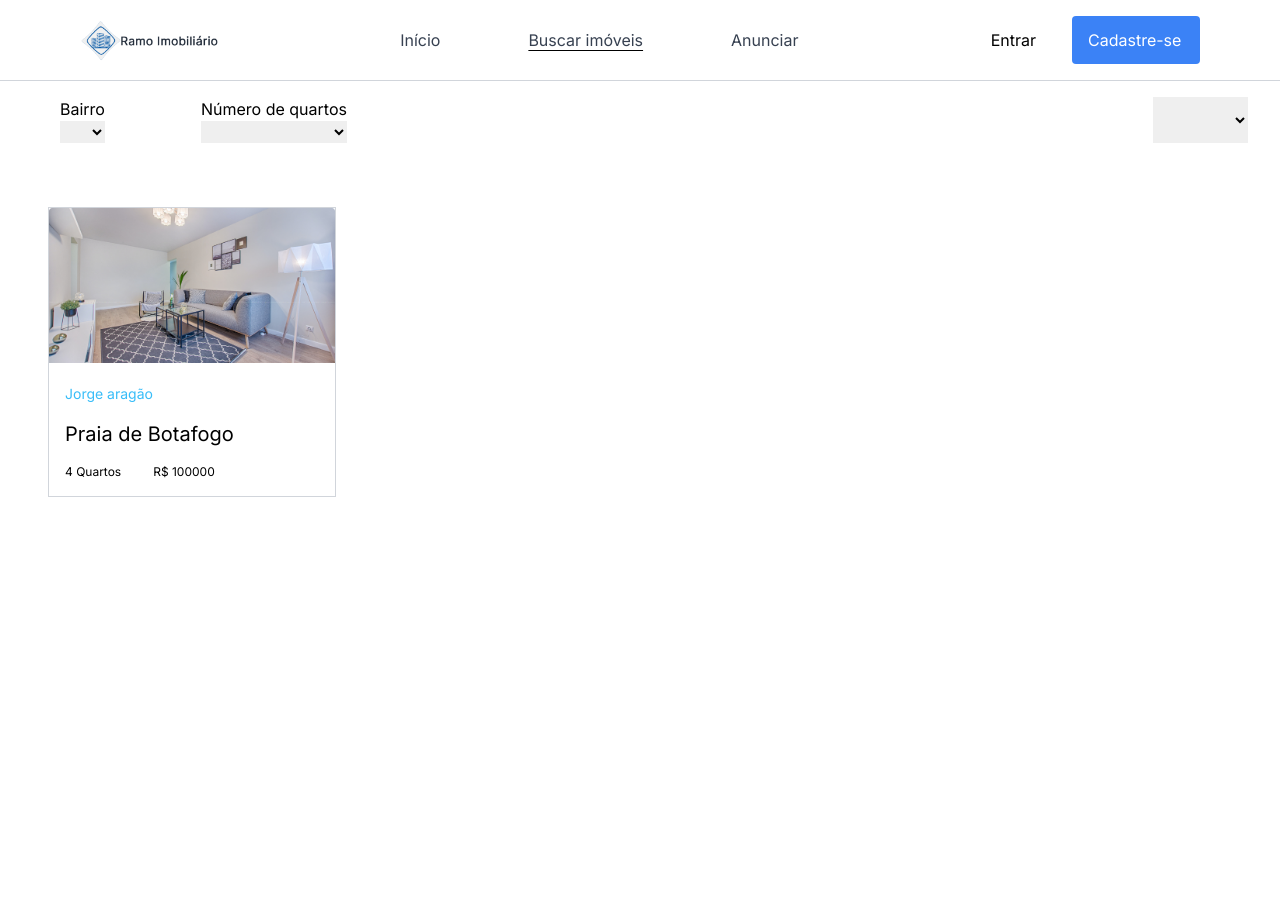
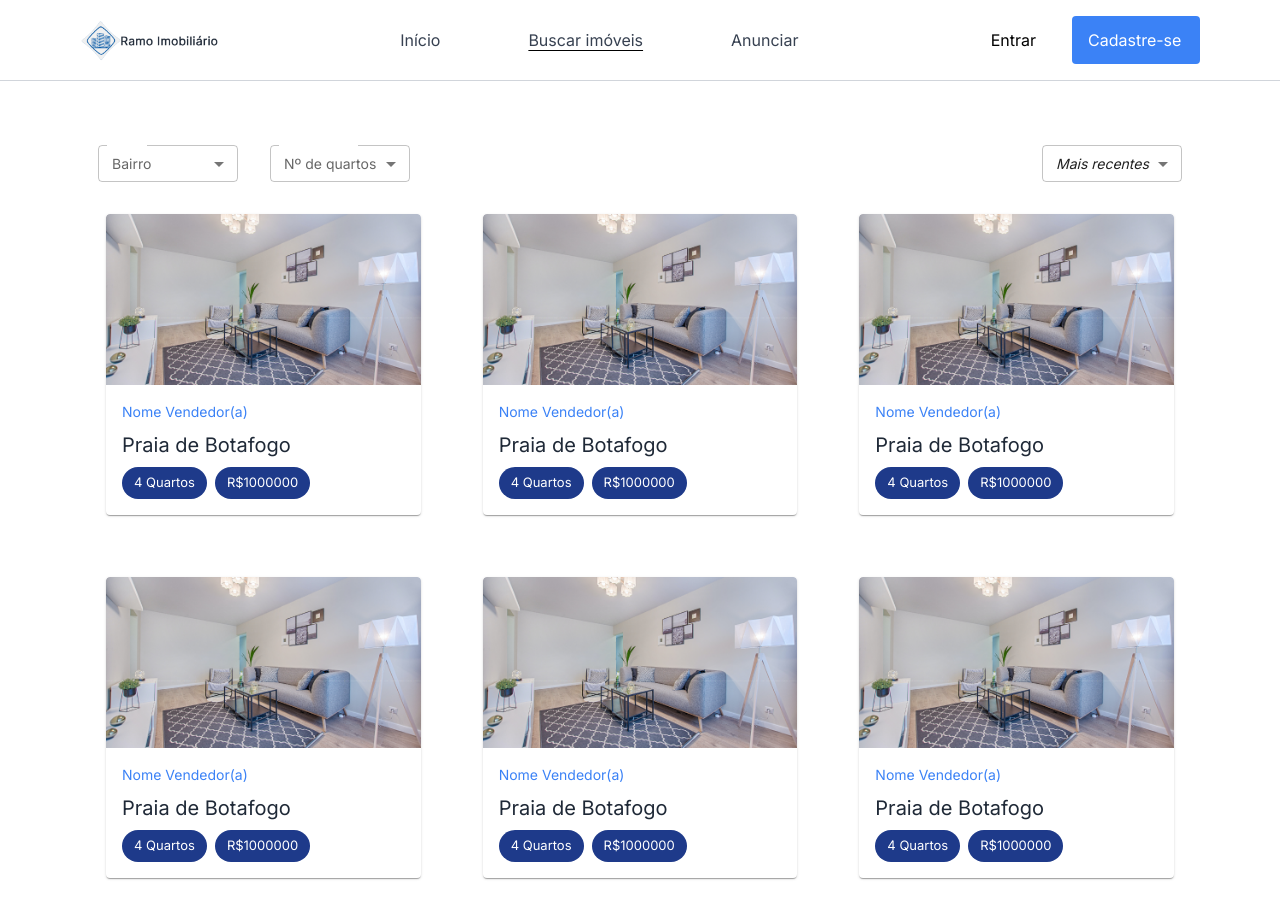
Before and after one commit to jpwf/Ramo-Imobiliario, a React (Vite) app in the folder client/: page /busca in a window 1280 px wide. Shown: the top 916 px of the page. Before the commit the page ends 800 px from the top, so only its background shows below. Built offline with nearby package versions, Linux system fonts and the light colour scheme.

Commit message:
Create card with MUI and update search page

```diff
--- a/client/package.json
+++ b/client/package.json
@@ -9,7 +9,10 @@
     "preview": "vite preview"
   },
   "dependencies": {
+    "@emotion/react": "^11.10.5",
+    "@emotion/styled": "^11.10.5",
     "@hookform/resolvers": "^2.9.10",
+    "@mui/material": "^5.11.3",
     "axios": "^1.2.2",
     "phosphor-react": "^1.4.1",
     "react": "^18.2.0",
--- a/client/src/App.jsx
+++ b/client/src/App.jsx
@@ -7,10 +7,34 @@ import Routes from './routes/Routes'
 import { ToastContainer } from 'react-toastify'
 import "react-toastify/dist/ReactToastify.css"
 
+import { createTheme, ThemeProvider } from '@mui/material/styles';
+
+
+const theme = createTheme({
+  typography: {
+    fontFamily: [
+      'Inter',
+      'Roboto',
+      'sans-serif'
+    ].join(','),
+  },
+  palette: {
+    primary: {
+      main: '#3b82f6',
+      dark: '#1d4ed8',
+      contrastText: '#fff',
+
+    }
+  }
+});
+
+
 function App() {
 
   return (
+
     <Router>
+      <ThemeProvider theme={theme}>
         <ToastContainer
           position="bottom-center"
           autoClose={4000}
@@ -23,7 +47,8 @@ function App() {
           pauseOnHover
         />
         <Navbar />
-      <Routes/>
+        <Routes />
+      </ThemeProvider>
     </Router>
   )
 }
--- /dev/null
+++ b/client/src/components/AptCard.jsx
@@ -0,0 +1,51 @@
+import { Card, CardActionArea, CardContent, CardMedia, Chip, Typography } from '@mui/material';
+import React from 'react';
+
+// function Card({title, img, bairro, rooms, price}){
+//   return(
+//     <div className='w-72 items-start border border-gray-300  overflow-hidden mx-12 my-16'>
+//       <div className='overflow-hidden h-48'>
+//         <img src={img} alt=''/>
+//       </div>
+//       <div className='mx-4 text-sky-400 text-sm -mt-4'>
+//         <h2>{title}</h2>
+//       </div>
+//       <div className='mx-4 font-medium  text-xl py-4'>
+//         <h1>{bairro}</h1>
+//       </div>
+//       <div className='flex font-light text-xs mb-4 mx-4'>
+//         <p className='mr-8'>{rooms}</p>
+//         <p>{price}</p>
+//       </div>
+
+//     </div>
+//   )
+// }
+
+export default function AptCard() {
+  return (
+    <Card className='w-full min-w-min' >
+      <CardActionArea>
+        <CardMedia
+          component="img"
+          height="200"
+          width="368"
+          image='src/assets/cardImage.png'
+          alt="apartamento"
+        />
+        <CardContent className='flex flex-col'>
+          <Typography className='text-blue-500 mb-2' variant='subtitle2'>
+            Nome Vendedor(a)
+          </Typography>
+          <Typography className='mb-2 text-xl text-gray-800 font-medium'>
+            Praia de Botafogo
+          </Typography>
+          <div className='flex p-0 gap-2'>
+            <Chip className='bg-blue-900' label="4 Quartos" color='primary' />
+            <Chip className='bg-blue-900' label="R$1000000" color='primary' />
+          </div>
+        </CardContent>
+      </CardActionArea>
+    </Card>
+  );
+}
--- a/client/src/components/Card.jsx
+++ /dev/null
@@ -1,24 +0,0 @@
-import React from 'react';
-
-function Card({title, img, bairro, rooms, price}){
-  return(
-    <div className='w-72 items-start border border-gray-300  overflow-hidden mx-12 my-16'>
-      <div className='overflow-hidden h-48'>
-        <img src={img} alt=''/>
-      </div>
-      <div className='mx-4 text-sky-400 text-sm -mt-4'>
-        <h2>{title}</h2>
-      </div>
-      <div className='mx-4 font-medium  text-xl py-4'>
-        <h1>{bairro}</h1>
-      </div>
-      <div className='flex font-light text-xs mb-4 mx-4'>
-        <p className='mr-8'>{rooms}</p>
-        <p>{price}</p>
-      </div>
-
-    </div>
-  )
-}
-
-export default Card
--- /dev/null
+++ b/client/src/components/SelectComponent.jsx
@@ -0,0 +1,42 @@
+import * as React from 'react';
+import InputLabel from '@mui/material/InputLabel';
+import MenuItem from '@mui/material/MenuItem';
+import FormHelperText from '@mui/material/FormHelperText';
+import FormControl from '@mui/material/FormControl';
+import Select from '@mui/material/Select';
+
+export default function SelectComponent({ label, value, defaultV }) {
+    const [item, setItem] = React.useState('');
+
+    const handleChange = (event) => {
+        setItem(event.target.value);
+    };
+
+    return (
+        <div>
+            <FormControl sx={{ minWidth: 140 }} size='small'>
+                {label
+                    ? <InputLabel className='text-sm' id="demo-simple-select-helper-label">{label}</InputLabel>
+                    : ""
+                }
+                <Select
+                    className='text-sm '
+                    labelId="demo-simple-select-helper-label"
+                    id="demo-simple-select-helper"
+                    label={label}
+                    value={item}
+                    onChange={handleChange}
+                    autoWidth
+                    displayEmpty
+
+                >
+                    {defaultV
+                        ? <MenuItem value=""> <em>{defaultV}</em> </MenuItem>
+                        : ''
+                    }
+                    <MenuItem value={value}>{value}</MenuItem>
+                </Select>
+            </FormControl>
+        </div>
+    );
+}
--- a/client/src/main.jsx
+++ b/client/src/main.jsx
@@ -1,3 +1,4 @@
+import { StyledEngineProvider } from '@mui/material'
 import React from 'react'
 import ReactDOM from 'react-dom/client'
 
@@ -9,6 +10,8 @@ import './index.css'
 
 ReactDOM.createRoot(document.getElementById('root')).render(
   <React.StrictMode>
-    <App />
+    <StyledEngineProvider injectFirst>
+      <App />
+    </StyledEngineProvider>
   </React.StrictMode>,
 )
--- a/client/src/pages/Busca.jsx
+++ b/client/src/pages/Busca.jsx
@@ -1,42 +1,31 @@
-import Card from '../components/Card'
-import cardImage from '../assets/cardImage.png'
+//import Card from '../components/Card'
+import { Pagination } from '@mui/material';
+import cardimage from '../assets/cardImage.png'
+
+import AptCard from '../components/AptCard.jsx';
+import SelectComponent from '../components/SelectComponent';
+import PaginationLink from '../utils/Pagination';
 function Busca() {
-    return(
-        <div>
-            <div className='flex justify-between my-4'>
-                <div className='flex px-3'>
-                    <div className='flex flex-col mx-12'>
-                        <h3>Bairro</h3>
-                        <select>
-                             <option></option>
-                            <option>1</option>
-                            <option>2</option>
-                            <option>3</option>
-                            <option>4</option>
-                            <option>5</option>
-                        </select>
-                    </div>
-                    <div className='flex flex-col ml-12'>
-                        <h3>Número de quartos</h3>
-                        <select>
-                            <option></option>
-                            <option>1</option>
-                            <option>2</option>
-                            <option>3</option>
-                            <option>4</option>
-                            <option>5</option>
-                        </select>
-                    </div>
+    return (
+        <div className='flex flex-col items-center'>
+            <div className='w-full flex justify-between px-12 lg:px-[98px] mt-16'>
+                <div className='flex gap-4 md:gap-8 lg:12
+                '>
+                    <SelectComponent label='Bairro' value='Botafogo'/>
+                    <SelectComponent className='w-[140px]' label='Nº de quartos' value='100000000000000'/>
                 </div>
+                <SelectComponent value='Mais recentes' defaultV='Mais recentes'/>
+            </div>
+            <div className='w-screen grid grid-cols-1 justify-items-center content-start md:grid-cols-3 gap-8 md:gap-[62px] mt-8 px-14 lg:px-[106px] mb-10'>
 
-                <select className='mr-8'>
-                    <option disabled>Selecione</option>
-                </select>
+                <AptCard />
+                <AptCard />
+                <AptCard />
+                <AptCard />
+                <AptCard />
+                <AptCard />
             </div>
-
-            <Card title='Jorge aragão' img={cardImage} bairro='Praia de Botafogo' rooms='4 Quartos' price='R$ 100000' />
-
-
+            <PaginationLink/>
         </div>
 
     )
--- /dev/null
+++ b/client/src/utils/Pagination.jsx
@@ -0,0 +1,31 @@
+import * as React from 'react';
+import { Link, useParams } from 'react-router-dom';
+import Pagination from '@mui/material/Pagination';
+import { PaginationItem } from '@mui/material';
+
+export default function PaginationLink() {
+    let { page } = parseInt(useParams());
+
+    const handleChange = (event, value) => {
+        history.push(`/busca/${value}`);
+    }
+
+    return (
+        <Pagination
+            color='primary'
+            size='large'
+            shape='rounded'
+            defaultPage={1}
+            page={page}
+            count={4}
+            onChange={handleChange}
+            renderItem={(item) => (
+                <PaginationItem
+                    component={Link}
+                    to={`/busca${item.page === 1 ? '' : `?page=${item.page}`}`}
+                    {...item}
+                />
+            )}
+        />
+    );
+}
--- a/client/tailwind.config.cjs
+++ b/client/tailwind.config.cjs
@@ -4,6 +4,7 @@ module.exports = {
     "./index.hmtl",
     "./src/**/*.jsx"
   ],
+
   theme: {
     fontFamily: {
       sans: ['Inter', 'sans-serif'],
```
Also changed, not shown: 2 other files (tests, documents, lock files or other folders). Lines whose indentation alone changed are shown as unchanged.
